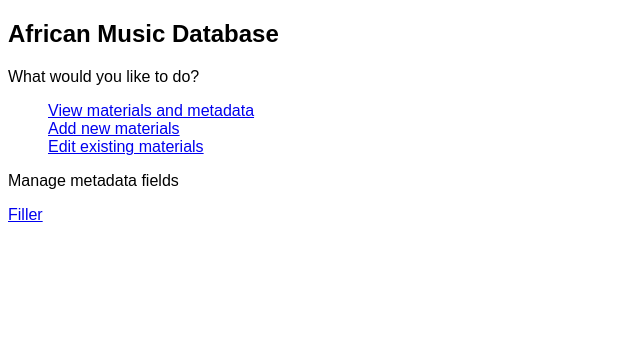
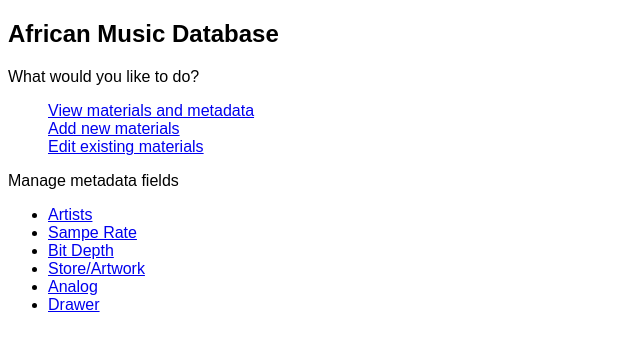
Before and after one commit to cadams35/UM-DAAS-African-Music-Database, a PHP site: page /admin.php in a window 1280 px wide. Shown: the part 79-430 px from the top of the page, without its empty margins (0-640 px from the left). Run offline with PHP 8.4, Linux system fonts and the light colour scheme.

Commit message:
Added metadata admin links.

```diff
--- a/admin.php
+++ b/admin.php
@@ -19,6 +19,13 @@
       	</ul>
       	</div>
       	<p>Manage metadata fields</p>
-      	<a href="/metadata.php">Filler</a>
+      	<ul>
+          <li><a href="manage_artists.php">Artists</a></li>
+          <li><a href="manage_rate.php">Sampe Rate</a></li>
+          <li><a href="manage_depth.php">Bit Depth</a></li>
+          <li><a href="manage_store-artwork.php">Store/Artwork</a></li>
+          <li><a href="manage_analog.php">Analog</a></li>
+          <li><a href="manage_drawer.php">Drawer</a></li>
+        </ul>
     </body>
 </html>
```
